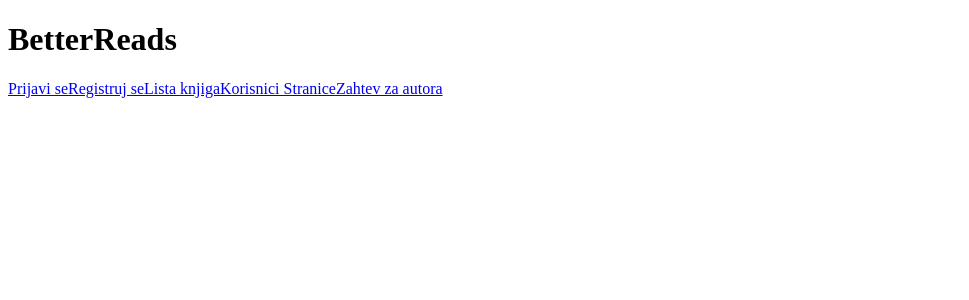
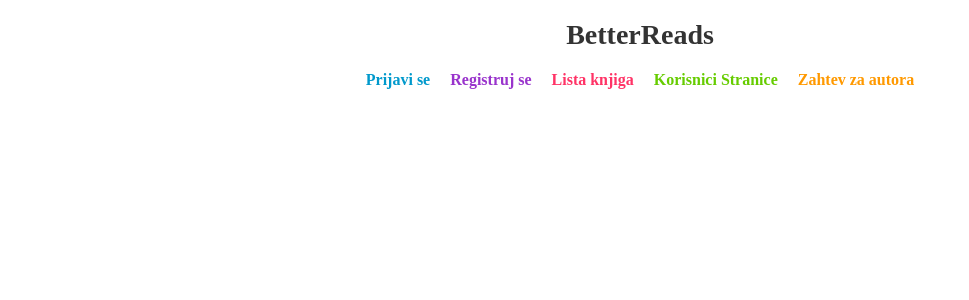
Before and after one commit to SpiritasX/Web_projekat, a Vue app in the folder frontend/: page / in a window 1280 px wide. Shown: the top 300 px of the page, without its empty margins (0-969 px from the left). Built offline with nearby package versions, Linux system fonts and the light colour scheme.

Commit message:
sredjivanje home

```diff
--- a/frontend/src/views/HomePage.vue
+++ b/frontend/src/views/HomePage.vue
@@ -1,15 +1,64 @@
 <template>
-    <h1>BetterReads</h1>
-    <div id="test2">
-      <nav>
-        <router-link to="/prijavi-se">Prijavi se</router-link>
-        <router-link to="/registruj-se">Registruj se</router-link>
-        <router-link to="/lista-knjiga">Lista knjiga</router-link>
-        <router-link to="/korisnici">Korisnici Stranice</router-link>
-        <router-link to="/podnesi-zahtev">Zahtev za autora</router-link>
-      </nav>
-    </div>
+  <div class="home-page">
+    <h1 class="heading">BetterReads</h1>
+    <nav class="nav-links">
+      <router-link class="nav-link" to="/prijavi-se">Prijavi se</router-link>
+      <router-link class="nav-link" to="/registruj-se">Registruj se</router-link>
+      <router-link class="nav-link" to="/lista-knjiga">Lista knjiga</router-link>
+      <router-link class="nav-link" to="/korisnici">Korisnici Stranice</router-link>
+      <router-link class="nav-link" to="/podnesi-zahtev">Zahtev za autora</router-link>
+    </nav>
+  </div>
 </template>
+
+<style>
+.home-page {
+  text-align: center;
+}
+
+.heading {
+  font-size: 28px;
+  margin-bottom: 20px;
+  color: #333;
+}
+
+.nav-links {
+  display: flex;
+  justify-content: center;
+}
+
+.nav-link {
+  margin: 0 10px;
+  text-decoration: none;
+  color: #333;
+  font-weight: bold;
+  transition: color 0.3s ease;
+}
+
+.nav-link:hover {
+  color: #ff6600;
+}
+
+.nav-link:nth-child(1) {
+  color: #0099cc;
+}
+
+.nav-link:nth-child(2) {
+  color: #9933cc;
+}
+
+.nav-link:nth-child(3) {
+  color: #ff3366;
+}
+
+.nav-link:nth-child(4) {
+  color: #66cc00;
+}
+
+.nav-link:nth-child(5) {
+  color: #ff9900;
+}
+</style>
 
 <script>
 export default {
```
